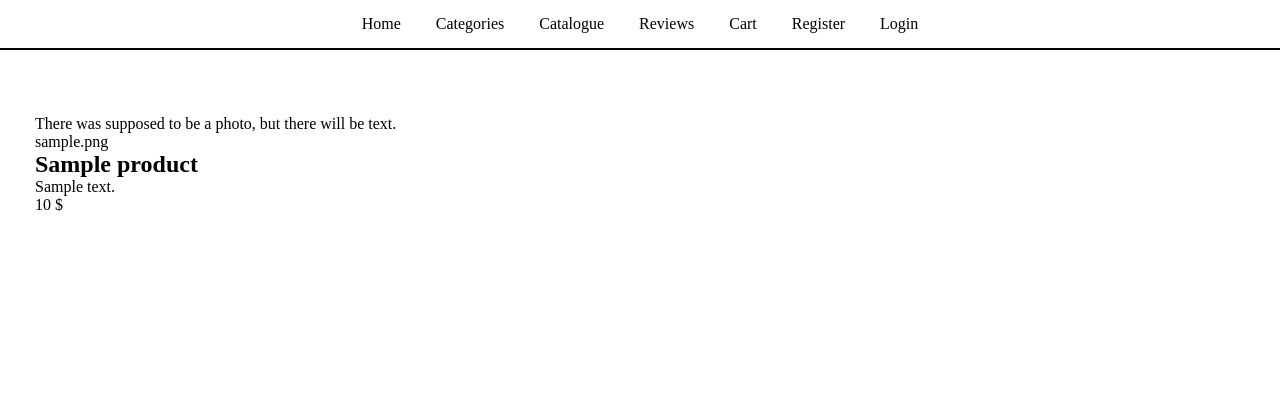
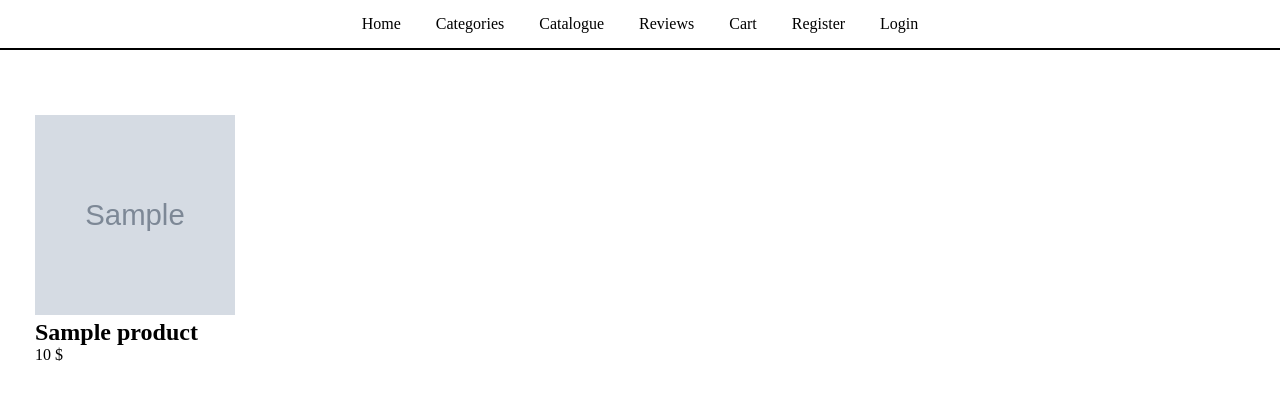
Before and after one commit to Mr-No-bo-dy/Stationery, a PHP site: the page made by app/resources/views/site/products/catalog.php in a window 1280 px wide. Shown: the top 400 px of the page. Run offline with PHP 8.4, Linux system fonts and the light colour scheme; the template is opened without the code that fills it: most values are stand-ins (such as "Sample title", 1, 10 or a date in 2020); grey boxes marked "Sample" are stand-in pictures.

Commit message:
errors fix

```diff
--- a/app/config/routes.php
+++ b/app/config/routes.php
@@ -8,7 +8,7 @@ $urlRoutes = [
     'category' => 'site/category/index',
 
     'catalog' => "site/products/catalog",
-    'productCard' => "site/products/productCard",
+    'card' => "site/products/card",
 
     "addToCart" => "site/order/addToCart",
     "removeFromCart" => "site/order/removeFromCart",
--- a/app/controllers/site/ProductsController.php
+++ b/app/controllers/site/ProductsController.php
@@ -16,7 +16,7 @@ class ProductsController extends Controller
         return $this->view("site/products/catalog", compact("products"));
     }
 
-    public function productCard()
+    public function card()
     {
         $conn = Database::connection();
         $id = $this->getGet('id');
@@ -24,7 +24,7 @@ class ProductsController extends Controller
         $stm->execute(['id' => $id]);
         $product = $stm->fetchAll();
         $product = $product[0];
-        return $this->view("site/products/productCard", compact("product"));
+        return $this->view("site/products/card", compact("product"));
 
     }
 }
--- a/app/resources/css/styles.css
+++ b/app/resources/css/styles.css
@@ -54,12 +54,13 @@ img {
     height: 200px;
 }
 
-a{
+a {
     color: black;
     text-decoration: none;
 }
 
-ul, ol {
+ul,
+ol {
     list-style: none;
 }
 
@@ -83,12 +84,13 @@ ul, ol {
     color: #00f;
 }
 
-.productBlock{
+.productBlock {
     display: flex;
     margin: 20px;
+    flex-wrap: wrap;
 }
 
-.productCard{
+.card {
     padding: 15px;
 }
 
@@ -111,7 +113,7 @@ ul, ol {
     color: #000000;
 }
 
-.productForm{
+.productForm {
     display: flex;
     column-gap: column;
     align-items: left;
--- a/app/resources/views/admin/products/creating.php
+++ b/app/resources/views/admin/products/create.php
@@ -6,7 +6,7 @@
     <textarea id="description" name="description" placeholder="description" required></textarea>
     <input type="number" name="stock" placeholder="stock" required>
     <input type="number" name="price" placeholder="price" required>
-    <input type="file" name="image" accept="image/*" required>
+    <input type="file" name="image" required>
     <input type="number" name="subcategory_id" placeholder="subcategory_id" required>
     <input type="submit">
 </form>
--- a/app/resources/views/site/products/catalog.php
+++ b/app/resources/views/site/products/catalog.php
@@ -6,21 +6,13 @@
 <main>
     <div class="catalog">
         <div class="productBlock">
-            <?php
-            foreach ($products as $i => $result) {
-                if ($i > 0 && $i % 3 == 0) {
-                    echo '</div><div class="productBlock">';
-                }
-            ?>
-                <a class="productCard" href="productCard?id=<?= $result['id'] ?>">
-                    <p>There was supposed to be a photo, but there will be text. <br> <?= $result['image'] ?></p>
-                    <h2><?= $result['title']; ?></h2>
-                    <p><?= $result['description']; ?></p>
-                    <p><?= $result['price']; ?> $</p>
+            <?php foreach ($products as $i => $product) { ?>
+                <a class="card" href="card?id=<?= $product['id'] ?>">
+                <img src="app/resources/img/products/<?= $product['image']; ?>" alt="табурєтка">
+                    <h2><?= $product['title']; ?></h2>
+                    <p><?= $product['price']; ?> $</p>
                 </a>
-            <?php
-            }
-            ?>
+            <?php } ?>
         </div>
     </div>
 </main>
```
Also changed, not shown: app/controllers/admin/ProductsController.php (+4 -4 lines), app/resources/views/site/products/card.php (renamed from app/resources/views/site/products/productCard.php).
